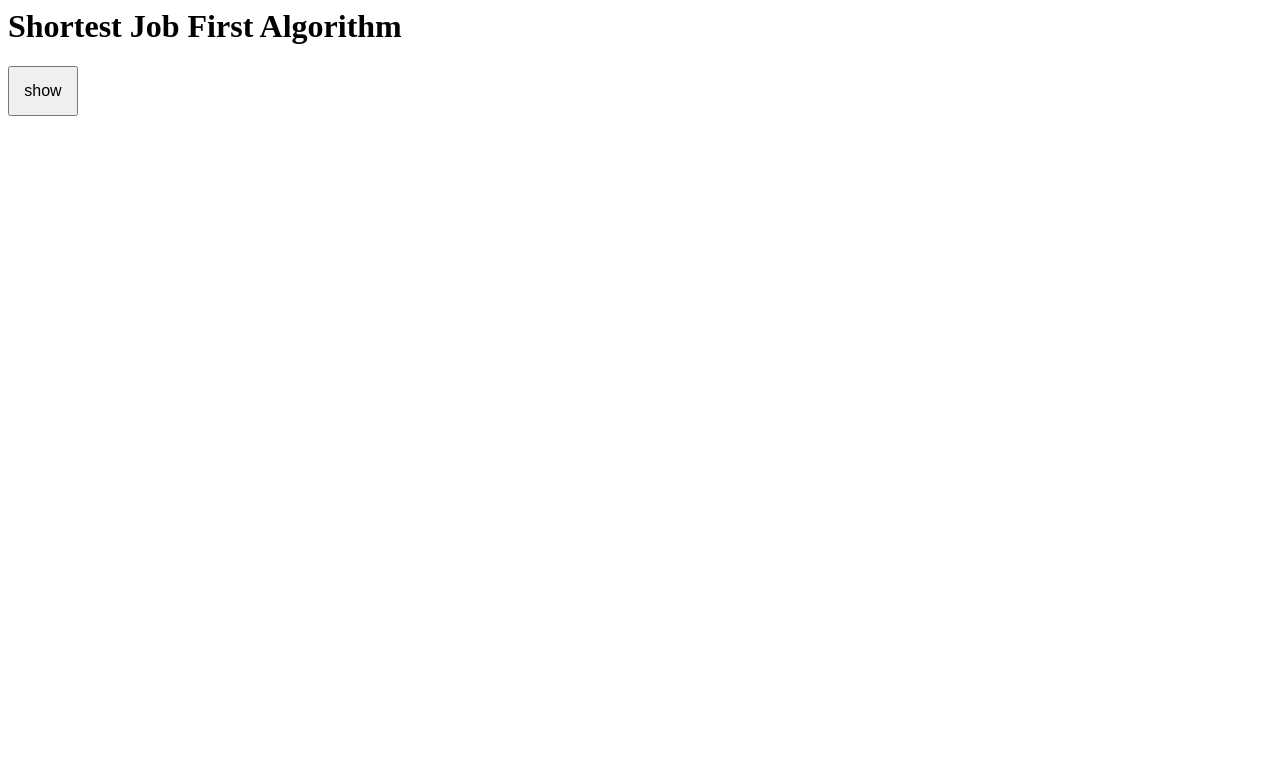
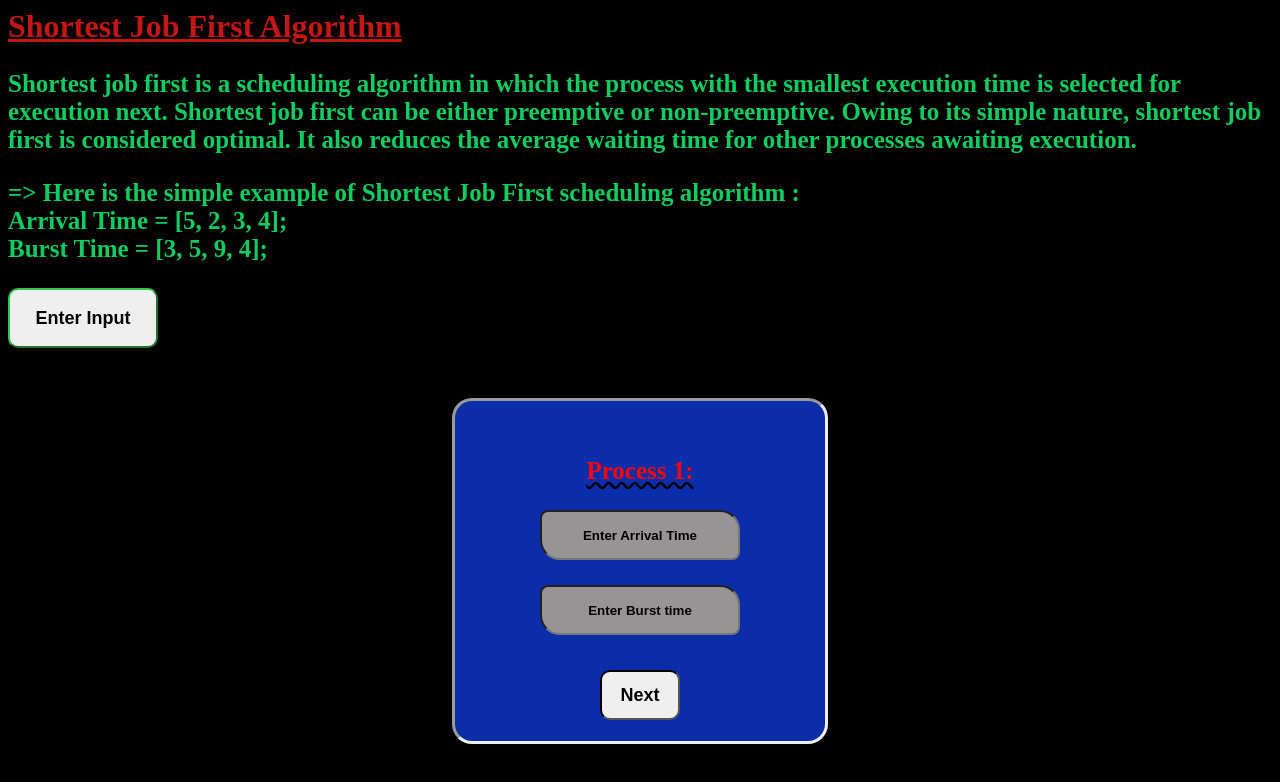
Before and after one commit to mihir-bhalgami/OSProject, a plain HTML site: page sjf.html in a window 1280 px wide. Drawn offline with Linux system fonts and the light colour scheme.

Commit message:
Update sjf.html

```diff
--- a/sjf.html
+++ b/sjf.html
@@ -3,9 +3,71 @@
 
     <body>
 
-        <script src="sjf.js"></script>
+      <script src="sjf.js"></script>
 
-      <style>
+<p>
+  Shortest job first is a scheduling algorithm in which the process with the smallest execution time is selected for execution next. Shortest job first can be either preemptive or non-preemptive. Owing to its simple nature, shortest job first is considered optimal. It also reduces the average waiting time for other processes awaiting execution.</p>
+
+  <p>=> Here is the simple example of Shortest Job First scheduling algorithm :
+    <br> Arrival Time = [5, 2, 3, 4];
+    <br>Burst Time = [3, 5, 9, 4];
+  </p>
+
+  <button onclick="showInput()" id="input_button">Enter Input</button>
+
+  <button onclick="showTable()" id="show">show</button>
+
+  <div id="input_container" class="input_container">
+  <div id="input_menu" class="input_menu">
+
+    <p id="processNumber">Process 1:</p>
+
+    <input type="text" placeholder="Enter Arrival Time" id="arrival_time">
+
+    <p></p>
+
+    <input type="text" placeholder="Enter Burst time" id="burst_time">
+
+    <p></p>
+
+    <button onclick="getInput()" id="next">Next</button>
+
+  </div>
+  </div>
+
+
+
+  <p></p>
+
+  <br>
+  <h2 id="h2">RESULT : </h2>
+
+  <table id="Result">
+    <tr>
+      <th>Process_NO</th>
+      <th>Arrival_Time</th>
+      <th>Burst_Time</th>
+      <th>Completition_Time</th>
+      <th>TAT</th>
+      <th>Waiting_Time</th>
+      <th>Response_Time</th>
+    </tr>
+
+  </table>
+
+    <style>
+          body{
+            background-color: black;
+            opacity: 1;
+            background: 0.01;
+            color: rgb(17, 205, 95);
+          }
+
+          h1{
+            color: rgb(195, 22, 22);
+            text-decoration: underline;
+          }
+
           table {
           font-family: arial, sans-serif;
           border-collapse: collapse;
@@ -26,30 +88,93 @@
             background-color: #dddddd;
           }
 
+
+          p{
+            font-size: 25px;
+            font-weight: 600;
+          }
+
           button{
+            font-size: 18px;
+            font-weight: 800;
+          }
+
+          #input_button{
+            width: 150px;
+            height: 60px;
+            border-radius: 10px;
+            border-color: rgb(52, 198, 76);
+          }
+
+          #show{
+            position: relative;
             width: 70px;
             height: 50px;
-            font-size: 16px;
+            left: 20px;
+            display: none;
           }
-      </style>
 
-    <button onclick="showTable()" id="show">show</button>
-    <p></p>
-    <br>
-    <h2 id="h2">RESULT : </h2>
 
-  <table id="Result">
-    <tr>
-      <th>Process_NO</th>
-      <th>Arrival_Time</th>
-      <th>Burst_Time</th>
-      <th>Completition_Time</th>
-      <th>TAT</th>
-      <th>Waiting_Time</th>
-      <th>Response_Time</th>
-    </tr>
+          .input_container{
+            display: flex;
+            position: relative;
+            justify-content: center;
+            align-items: center;
+            top: 50px;
+          }
 
-  </table>
+          .input_menu {
+            text-align: center;
+            align-content: center;
+            background-color: rgb(11, 45, 169);
+            width: 350px;
+            height: 320px;
+            padding: 10px;
+            border-radius: 20px;
+            border-style: inset;
+            /* box-shadow: 20px 20px 40px 2px blue; */
+            /* display: none; */
+          }
+
+          #processNumber{
+            color: red;
+            font-weight: bolder;
+            font-style:normal;
+            text-decoration-style: wavy;
+            text-decoration-line: underline;
+            text-decoration-color: rgb(0, 0, 0);
+          }
+
+          #next{
+            position: relative;
+            width: 80px;
+            height: 50px;
+            top: 10px;
+            border-style: inset;
+            border-radius: 10px 10px 10px 10px;
+
+          }
+
+          input{
+            width: 200px;
+            height: 50px;
+            text-align: center;
+            border-style: inset;
+            border-radius: 8px 20px 8px 20px;
+            background-color: #969494;
+            color: black;
+            /* display: none; */
+          }
+
+          ::placeholder{
+            text-align: center;
+            color: rgb(0, 0, 0);
+            font-weight: 600;
+          }
+
+
+    </style>
+
 
 </body>
 
```
